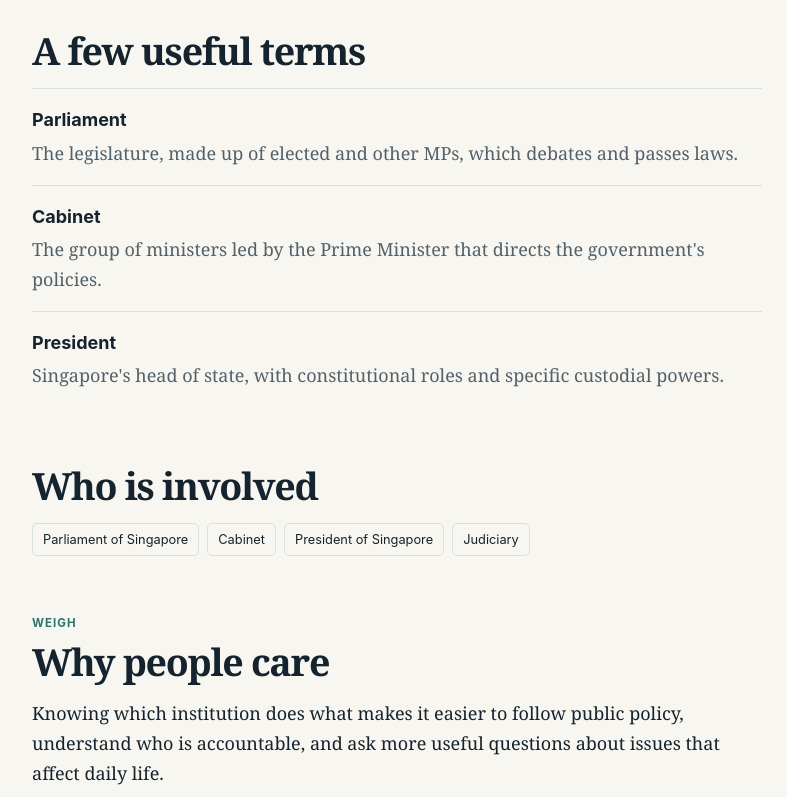
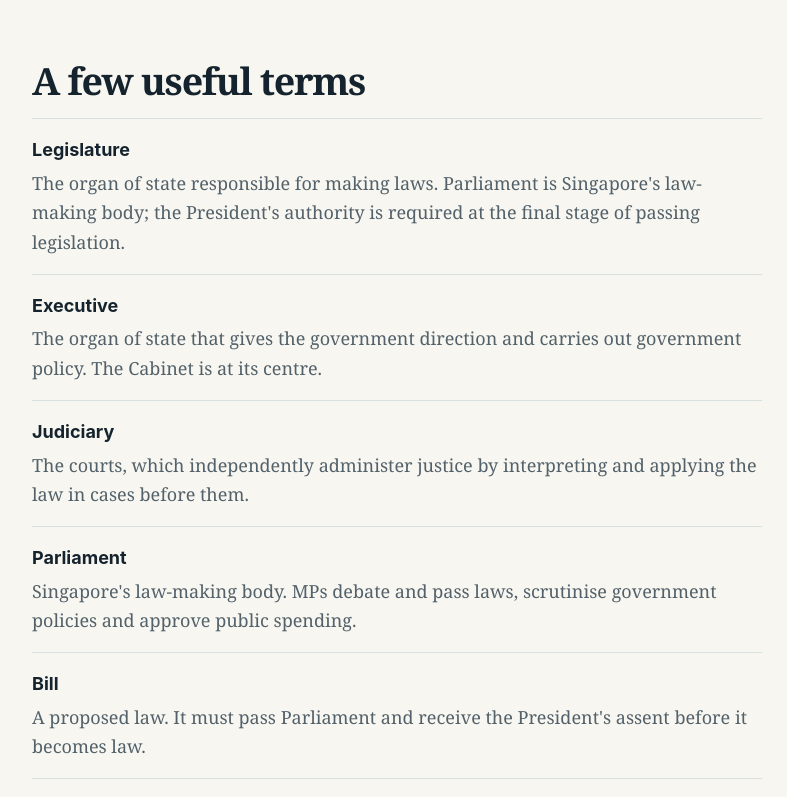
Before and after one commit to HiokKuek/KopiContext, a Next.js app: page /topics/how-singapores-government-works in a window 1280 px wide. Shown: the part 1303-2100 px from the top of the page, without its empty margins (292-1079 px from the left). Built offline with nearby package versions, Linux system fonts and the light colour scheme.

Commit message:
feat(content): add civic government mental model

```diff
--- a/src/modules/content/published-briefings.ts
+++ b/src/modules/content/published-briefings.ts
@@ -1,9 +1,54 @@
 export type BriefingStatus = "draft" | "published";
 
 export type BriefingSource = {
+  /** A stable local key when structured Briefing sections cite this source. */
+  id?: string;
   title: string;
   publisher: string;
   url: string;
+};
+
+/** A source-backed, visual-first explanation for civic Briefings. */
+export type GovernmentBranch = {
+  id: "legislature" | "executive" | "judiciary";
+  name: string;
+  plainLanguagePurpose: string;
+  institutions: ReadonlyArray<string>;
+  relationshipNote?: string;
+  everydayExample: string;
+  learnMoreLabel: string;
+  sourceIds: ReadonlyArray<string>;
+};
+
+export type GovernmentOfficeComparison = {
+  title: string;
+  question: string;
+  answer: string;
+  roles: ReadonlyArray<{
+    role: "President" | "Prime Minister" | "Cabinet";
+    purpose: string;
+    sourceIds: ReadonlyArray<string>;
+  }>;
+};
+
+export type PolicyFlowStep = {
+  title: string;
+  explanation: string;
+  sourceIds: ReadonlyArray<string>;
+};
+
+export type CivicGovernmentModel = {
+  title: string;
+  introduction: string;
+  branches: ReadonlyArray<GovernmentBranch>;
+  officeComparison: GovernmentOfficeComparison;
+  policyFlow: {
+    title: string;
+    introduction: string;
+    exampleTitle: string;
+    exampleSummary: string;
+    steps: ReadonlyArray<PolicyFlowStep>;
+  };
 };
 
 export type PublishedBriefing = {
@@ -15,6 +60,8 @@ export type PublishedBriefing = {
   thirtySecondOverview: string;
   fiveMinuteExplanation: string;
   whyPeopleCare: string;
+  /** Present when a civic Briefing needs a reusable orientation model. */
+  civicGovernmentModel?: CivicGovernmentModel;
   keyTerms: ReadonlyArray<{ term: string; definition: string }>;
   entities: ReadonlyArray<string>;
   debates: ReadonlyArray<string>;
@@ -34,23 +81,175 @@ const briefings: readonly PublishedBriefing[] = [
     oneSentenceExplanation:
       "Singapore is a parliamentary democracy: voters elect Members of Parliament, and the Prime Minister leads the government with a Cabinet drawn mainly from Parliament.",
     thirtySecondOverview:
-      "Singapore has three branches of government. Parliament makes laws and holds the government to account. The Cabinet, led by the Prime Minister, sets policy and runs ministries. The courts interpret and apply the law independently.",
+      "Start with the map: Singapore has three organs of state. The Legislature makes laws, the Executive gives direction to the government and puts policy into action, and the Judiciary independently administers justice.",
     fiveMinuteExplanation:
-      "At a General Election, citizens vote for Members of Parliament (MPs). The President appoints as Prime Minister the MP who is likely to command the confidence of most MPs. The Prime Minister selects a Cabinet, which is formally appointed by the President. Cabinet ministers lead ministries that develop and carry out public policy. Parliament debates Bills, which become law after they have passed Parliament and received the President's assent. The Judiciary decides cases and safeguards the rule of law.",
+      "The three organs have different jobs, but they connect. People elect MPs. Parliament considers Bills and passes laws. The Prime Minister chairs Cabinet, which gives the government its general direction; ministries and statutory boards then deliver policies and public services. The President is the head of state and has specific constitutional roles. The courts independently decide cases by applying the law. This is a useful map, not three sealed boxes: a proposed law can move from policy work to Cabinet, Parliament, presidential assent, implementation and, where a dispute reaches court, judicial interpretation.",
     whyPeopleCare:
       "Knowing which institution does what makes it easier to follow public policy, understand who is accountable, and ask more useful questions about issues that affect daily life.",
+    civicGovernmentModel: {
+      title: "The big picture",
+      introduction:
+        "Singapore's Constitution sets out three organs of state: the Legislature, the Executive and the Judiciary. Think of them as a map for understanding who makes laws, who directs and carries out government policy, and who applies the law in court.",
+      branches: [
+        {
+          id: "legislature",
+          name: "Legislature",
+          plainLanguagePurpose:
+            "Makes laws. Parliament considers Bills, debates public issues and approves public spending.",
+          institutions: ["Parliament"],
+          relationshipNote:
+            "The President is not a member of the three branches, but the President's authority is required at the final stage of passing legislation.",
+          everydayExample:
+            "If a policy needs a new law, Parliament considers and votes on the Bill before it can become law.",
+          learnMoreLabel: "Learn how Parliament works",
+          sourceIds: ["parliament-about", "constitution"],
+        },
+        {
+          id: "executive",
+          name: "Executive",
+          plainLanguagePurpose:
+            "Gives the government its direction and puts policy into action through the Cabinet, ministries and public agencies.",
+          institutions: ["Prime Minister", "Cabinet", "Ministries", "Statutory boards"],
+          everydayExample:
+            "A ministry can develop a policy proposal, while the Cabinet considers major government decisions.",
+          learnMoreLabel: "Learn about the Executive",
+          sourceIds: ["pmo-government", "constitution"],
+        },
+        {
+          id: "judiciary",
+          name: "Judiciary",
+          plainLanguagePurpose:
+            "Independently administers justice by interpreting and applying the law when courts decide cases.",
+          institutions: ["Courts"],
+          everydayExample:
+            "When a legal dispute reaches court, judges apply the relevant law to the facts of that case.",
+          learnMoreLabel: "Learn how Singapore's courts work",
+          sourceIds: ["judiciary-legal-system", "pmo-government"],
+        },
+      ],
+      officeComparison: {
+        title: "President, Prime Minister and Cabinet",
+        question: "Who runs Singapore day to day?",
+        answer:
+          "The Prime Minister chairs the Cabinet. The Cabinet is the central decision-making body of the executive government and gives the government its general direction.",
+        roles: [
+          {
+            role: "President",
+            purpose:
+              "Singapore's head of state, with constitutional roles and specific discretionary powers in defined areas.",
+            sourceIds: ["istana-presidency", "pmo-government", "constitution"],
+          },
+          {
+            role: "Prime Minister",
+            purpose:
+              "The effective head of the Executive who chairs the Cabinet and leads its general policy direction.",
+            sourceIds: ["pmo-government", "constitution"],
+          },
+          {
+            role: "Cabinet",
+            purpose:
+              "The central decision-making body of the executive government, responsible for the government's general direction and accountable to Parliament.",
+            sourceIds: ["pmo-government", "constitution"],
+          },
+        ],
+      },
+      policyFlow: {
+        title: "How the branches work together",
+        introduction:
+          "A public-housing example shows how the roles can connect. The exact route depends on the proposal; not every policy change needs a new law.",
+        exampleTitle: "Example: a public-housing policy change",
+        exampleSummary:
+          "A policy idea can be developed by the relevant ministry, considered by Cabinet, turned into a Bill when legislation is needed, implemented by public bodies, and interpreted by courts if a legal dispute arises.",
+        steps: [
+          {
+            title: "A ministry develops a proposal",
+            explanation:
+              "The relevant ministry studies the issue and develops policy options for the government to consider.",
+            sourceIds: ["pmo-government"],
+          },
+          {
+            title: "Cabinet considers the policy",
+            explanation:
+              "The Cabinet discusses and collectively agrees significant decisions and actions of the Executive.",
+            sourceIds: ["pmo-government"],
+          },
+          {
+            title: "Parliament considers a Bill when a new law is needed",
+            explanation:
+              "MPs debate and vote on proposed legislation through Parliament's law-making process.",
+            sourceIds: ["parliament-about", "constitution"],
+          },
+          {
+            title: "The President gives assent after a Bill has passed Parliament",
+            explanation:
+              "A Bill becomes law after it has passed Parliament and received the President's assent.",
+            sourceIds: ["constitution", "parliament-about"],
+          },
+          {
+            title: "Public bodies implement the policy or law",
+            explanation:
+              "Ministries and agencies carry the approved policy into public services and administration.",
+            sourceIds: ["pmo-government"],
+          },
+          {
+            title: "Courts apply the law when a case comes before them",
+            explanation:
+              "The Judiciary independently administers justice by deciding cases under the law.",
+            sourceIds: ["judiciary-legal-system", "pmo-government"],
+          },
+        ],
+      },
+    },
     keyTerms: [
       {
+        term: "Legislature",
+        definition:
+          "The organ of state responsible for making laws. Parliament is Singapore's law-making body; the President's authority is required at the final stage of passing legislation.",
+      },
+      {
+        term: "Executive",
+        definition:
+          "The organ of state that gives the government direction and carries out government policy. The Cabinet is at its centre.",
+      },
+      {
+        term: "Judiciary",
+        definition:
+          "The courts, which independently administer justice by interpreting and applying the law in cases before them.",
+      },
+      {
         term: "Parliament",
-        definition: "The legislature, made up of elected and other MPs, which debates and passes laws.",
+        definition:
+          "Singapore's law-making body. MPs debate and pass laws, scrutinise government policies and approve public spending.",
+      },
+      {
+        term: "Bill",
+        definition:
+          "A proposed law. It must pass Parliament and receive the President's assent before it becomes law.",
       },
       {
         term: "Cabinet",
-        definition: "The group of ministers led by the Prime Minister that directs the government's policies.",
+        definition:
+          "The central decision-making body of the executive government, chaired by the Prime Minister.",
+      },
+      {
+        term: "Prime Minister",
+        definition:
+          "The effective head of the Executive who chairs the Cabinet and leads the government's general policy direction.",
       },
       {
         term: "President",
-        definition: "Singapore's head of state, with constitutional roles and specific custodial powers.",
+        definition:
+          "Singapore's head of state, with constitutional roles and specific discretionary powers in defined areas.",
+      },
+      {
+        term: "Ministry",
+        definition:
+          "A part of the Executive led by a minister. Ministries develop and carry out policy in their areas of responsibility.",
+      },
+      {
+        term: "Statutory board",
+        definition:
+          "A public body established by law to carry out particular public functions. It commonly works with a ministry.",
       },
     ],
     entities: ["Parliament of Singapore", "Cabinet", "President of Singapore", "Judiciary"],
@@ -71,11 +270,31 @@ const briefings: readonly PublishedBriefing[] = [
     ],
     sources: [
       {
+        id: "pmo-government",
+        title: "The Government",
+        publisher: "Prime Minister's Office Singapore",
+        url: "https://www.pmo.gov.sg/about-us/the-government/",
+      },
+      {
+        id: "judiciary-legal-system",
+        title: "About the legal system",
+        publisher: "Singapore Judiciary",
+        url: "https://www.judiciary.gov.sg/who-we-are/about-legal-system",
+      },
+      {
+        id: "istana-presidency",
+        title: "Constitutional",
+        publisher: "Office of the President of the Republic of Singapore",
+        url: "https://www.istana.gov.sg/the-president/presidents-duties/constitutional/",
+      },
+      {
+        id: "constitution",
         title: "The Singapore Constitution",
         publisher: "Singapore Statutes Online",
         url: "https://sso.agc.gov.sg/Act/CONS1963",
       },
       {
+        id: "parliament-about",
         title: "About Parliament",
         publisher: "Parliament of Singapore",
         url: "https://www.parliament.gov.sg/about-us",
```
Also changed, not shown: 1 other file (tests, documents, lock files or other folders).
